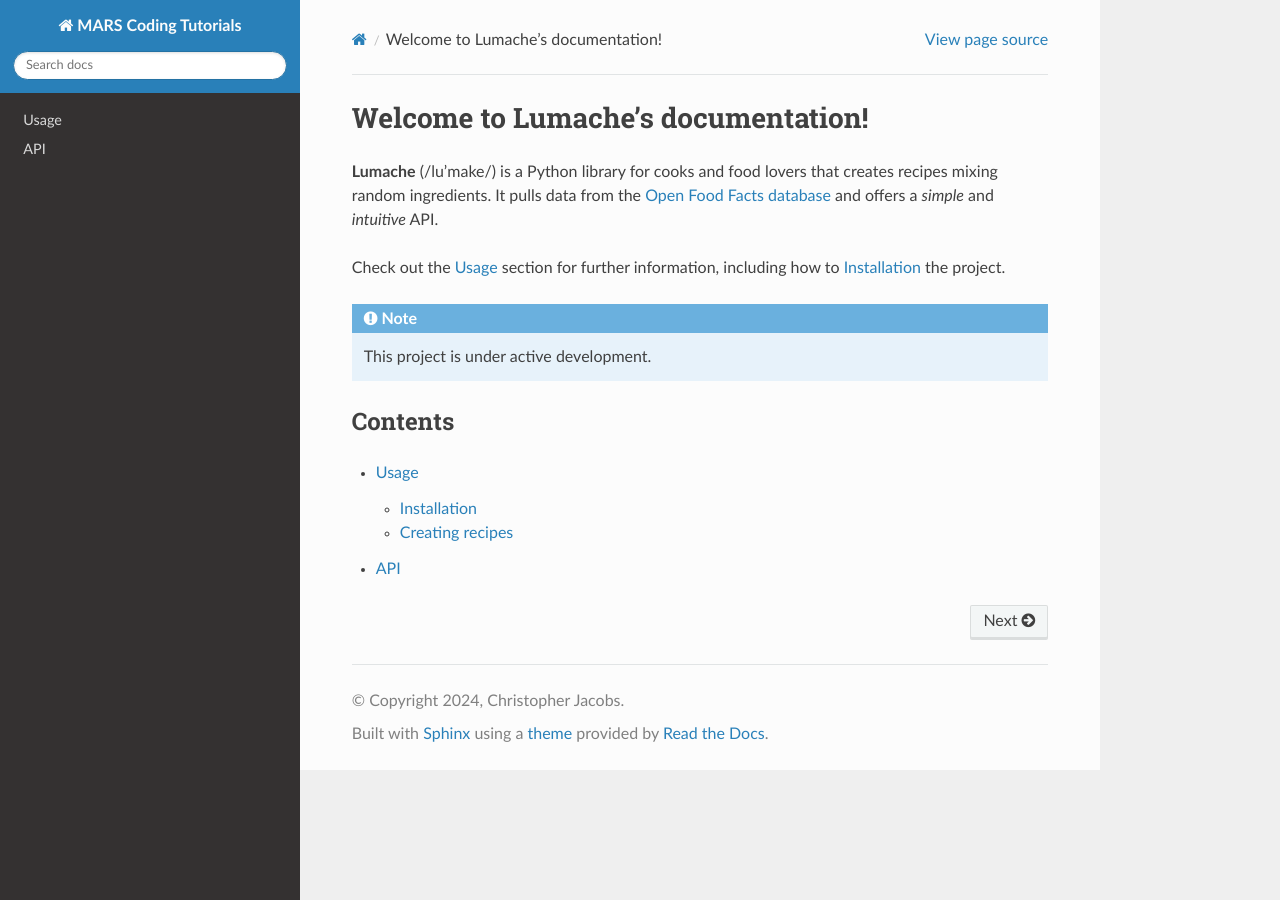
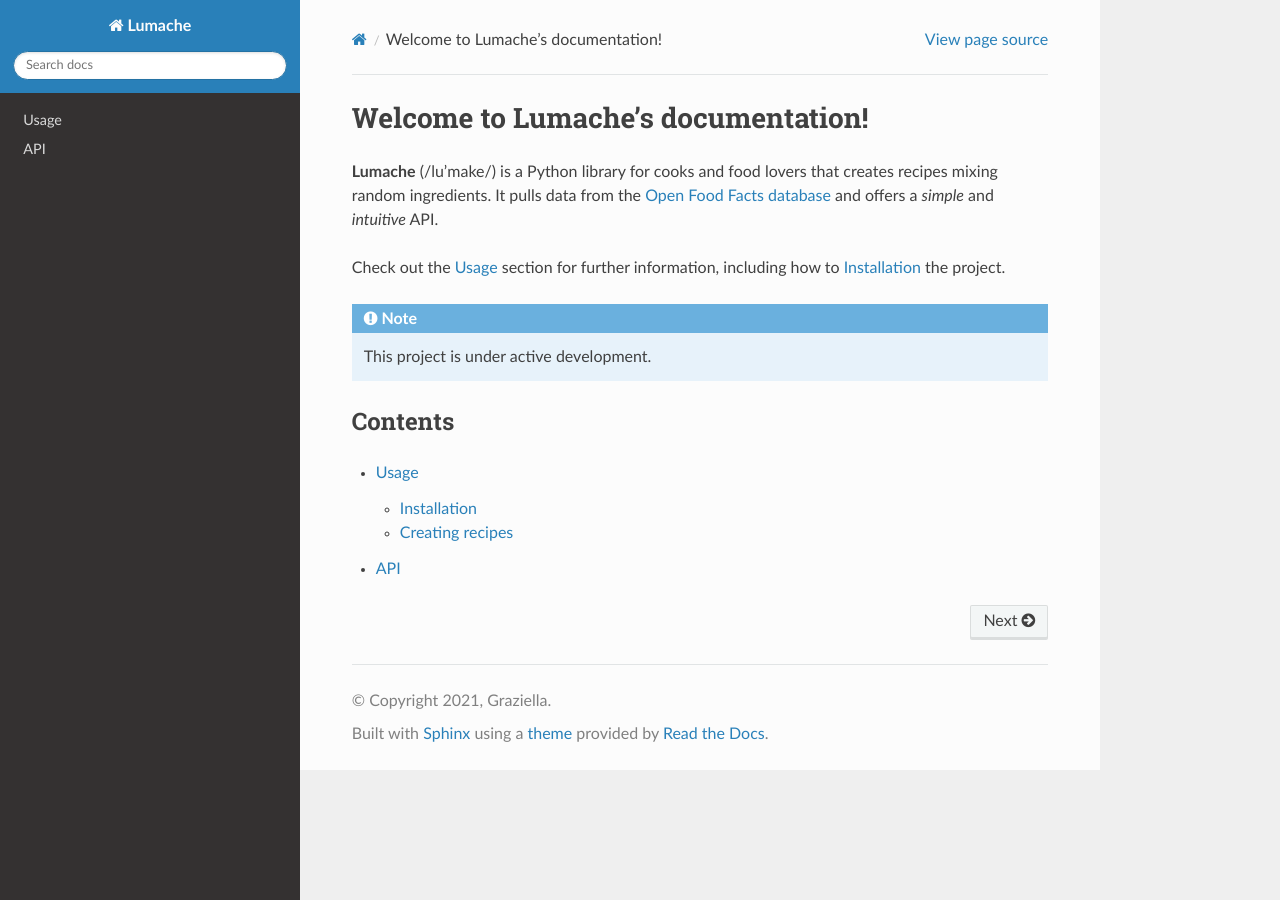
Before and after one commit to jacobsc050/MARS, a Sphinx documentation site: the page built from docs/source/index.rst, in a window 1280 px wide. Built offline with Sphinx 7.4.7 and the Read the Docs theme 3.1.0, drawn with Linux system fonts in a browser that asks for light colours.

Commit message:
Update conf.py

```diff
--- a/docs/source/conf.py
+++ b/docs/source/conf.py
@@ -2,9 +2,9 @@
 
 # -- Project information
 
-project = 'MARS Coding Tutorials'
-copyright = '2024, Christopher Jacobs'
-author = 'Christopher Jacobs'
+project = 'Lumache'
+copyright = '2021, Graziella'
+author = 'Graziella'
 
 release = '0.1'
 version = '0.1.0'
```
